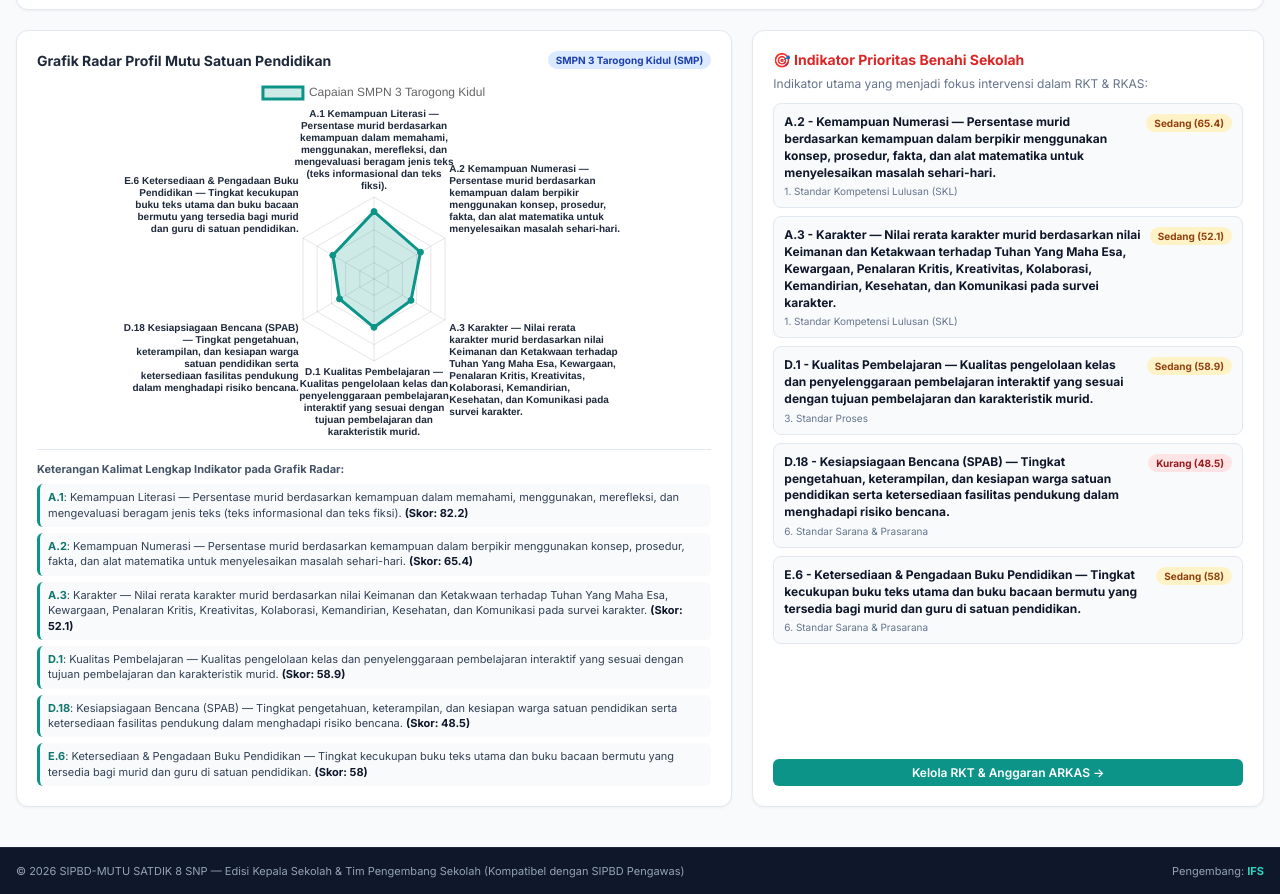
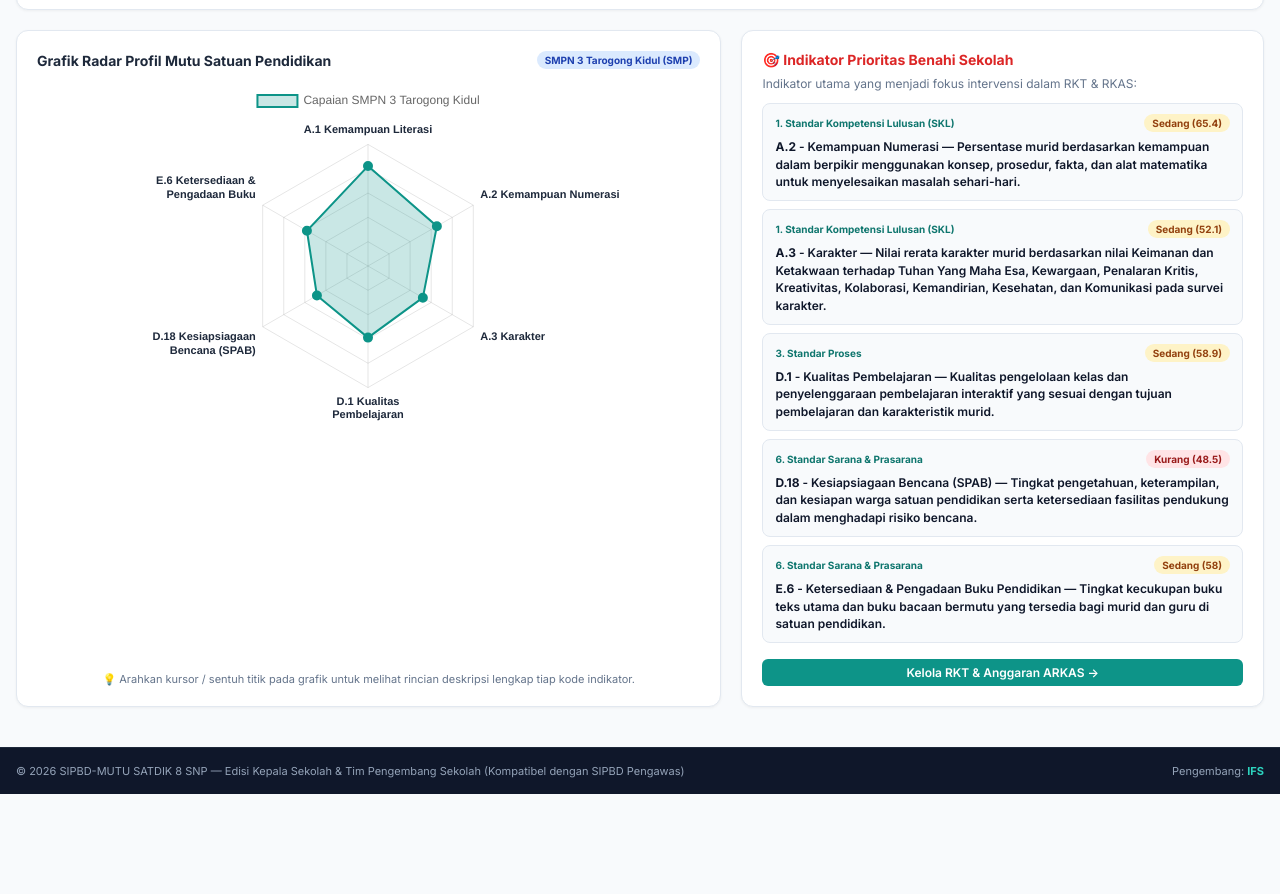
Before and after one commit to idafaridlah41/SIPBD-MUTU-SATDIK, a plain HTML site: page index.html in a window 1280 px wide. Shown: the part 786-1680 px from the top of the page. After the commit the page ends 1580 px from the top, so only its background shows below. Drawn offline with nearby package versions, Linux system fonts and the light colour scheme.

Commit message:
index.html

```diff
--- a/index.html
+++ b/index.html
@@ -71,7 +71,7 @@
         .grid-5 { display: grid; grid-template-columns: repeat(auto-fit, minmax(190px, 1fr)); gap: 16px; }
         .grid-4 { display: grid; grid-template-columns: repeat(auto-fit, minmax(220px, 1fr)); gap: 16px; }
         .grid-3 { display: grid; grid-template-columns: repeat(auto-fit, minmax(280px, 1fr)); gap: 16px; }
-        .grid-2-1 { display: grid; grid-template-columns: 1.4fr 1fr; gap: 20px; }
+        .grid-2-1 { display: grid; grid-template-columns: 1.35fr 1fr; gap: 20px; }
         @media (max-width: 900px) { .grid-2-1 { grid-template-columns: 1fr; } }
 
         /* Form Controls */
@@ -471,15 +471,19 @@
             </div>
 
             <div class="grid-2-1">
-                <div class="card">
+                <div class="card" style="display: flex; flex-direction: column; justify-content: space-between;">
+                    <div>
                         <div style="display: flex; justify-content: space-between; align-items: center; margin-bottom: 8px; flex-wrap: wrap; gap: 6px;">
                             <h3 style="font-size: 14px; font-weight: 700;">Grafik Radar Profil Mutu Satuan Pendidikan</h3>
-                        <span id="radarSubtitleBadge" class="badge badge-blue">Jenjang SMP</span>
+                            <span id="radarSubtitleBadge" class="badge badge-blue">SMPN 3 Tarogong Kidul (SMP)</span>
                         </div>
                         <div style="height: 360px; position: relative;">
                             <canvas id="radarChart"></canvas>
                         </div>
-                    <div id="radarLegendDetails" style="margin-top: 12px; padding-top: 12px; border-top: 1px solid #e2e8f0; display: flex; flex-direction: column; gap: 6px;"></div>
+                    </div>
+                    <p style="font-size: 11px; color: #64748b; margin-top: 8px; text-align: center;">
+                        💡 Arahkan kursor / sentuh titik pada grafik untuk melihat rincian deskripsi lengkap tiap kode indikator.
+                    </p>
                 </div>
 
                 <div class="card" style="display: flex; flex-direction: column; justify-content: space-between;">
@@ -848,69 +852,90 @@
             "8. Standar Pembiayaan"
         ];
 
-        // Kamus Indikator Lengkap Resmi Rapor Pendidikan (Dikdasmen)
+        // Kamus Indikator Lengkap & Klu Judul Singkat Resmi Rapor Pendidikan (Dikdasmen)
         const INDICATOR_SNP_DICTIONARY = {
             "A.1": {
+                short: "Kemampuan Literasi",
                 name: "Kemampuan Literasi — Persentase murid berdasarkan kemampuan dalam memahami, menggunakan, merefleksi, dan mengevaluasi beragam jenis teks (teks informasional dan teks fiksi).",
                 snp: "1. Standar Kompetensi Lulusan (SKL)"
             },
             "A.2": {
+                short: "Kemampuan Numerasi",
                 name: "Kemampuan Numerasi — Persentase murid berdasarkan kemampuan dalam berpikir menggunakan konsep, prosedur, fakta, dan alat matematika untuk menyelesaikan masalah sehari-hari.",
                 snp: "1. Standar Kompetensi Lulusan (SKL)"
             },
             "A.3": {
+                short: "Karakter",
                 name: "Karakter — Nilai rerata karakter murid berdasarkan nilai Keimanan dan Ketakwaan terhadap Tuhan Yang Maha Esa, Kewargaan, Penalaran Kritis, Kreativitas, Kolaborasi, Kemandirian, Kesehatan, dan Komunikasi pada survei karakter.",
                 snp: "1. Standar Kompetensi Lulusan (SKL)"
             },
             "C.1": {
+                short: "Proporsi GTK Bersertifikat",
                 name: "Proporsi GTK Bersertifikat — Persentase guru dan kepala sekolah yang memiliki sertifikat pendidik di satuan pendidikan.",
                 snp: "5. Standar Pendidik & Tenaga Kependidikan"
             },
             "C.3": {
+                short: "Pengalaman Pelatihan GTK",
                 name: "Pengalaman Pelatihan GTK — Persentase guru yang pernah mengikuti pelatihan pengetahuan bidang studi, pedagogi, manajerial, atau pelatihan lain melalui platform/lembaga resmi.",
                 snp: "5. Standar Pendidik & Tenaga Kependidikan"
             },
+            "C.4": {
+                short: "Kompetensi Pendidik",
+                name: "Kompetensi Pendidik — Nilai rerata terkait kompetensi pendidik yang terdiri dari kompetensi pedagogik, kepribadian, sosial, dan profesional dalam melaksanakan tugas dan fungsinya.",
+                snp: "5. Standar Pendidik & Tenaga Kependidikan"
+            },
             "D.1": {
+                short: "Kualitas Pembelajaran",
                 name: "Kualitas Pembelajaran — Kualitas pengelolaan kelas dan penyelenggaraan pembelajaran interaktif yang sesuai dengan tujuan pembelajaran dan karakteristik murid.",
                 snp: "3. Standar Proses"
             },
             "D.2": {
+                short: "Refleksi & Perbaikan Pembelajaran",
                 name: "Refleksi dan Perbaikan Pembelajaran oleh Guru — Tingkat aktivitas refleksi dan perbaikan praktik pembelajaran yang dilakukan oleh guru secara mandiri maupun melalui komunitas belajar.",
                 snp: "3. Standar Proses"
             },
             "D.3": {
+                short: "Kepemimpinan Instruksional",
                 name: "Kepemimpinan Instruksional — Tingkat kepemimpinan kepala satuan pendidikan dalam menyusun dan mengomunikasikan visi-misi, pengembangan kurikulum, serta dukungan perbaikan pembelajaran.",
                 snp: "7. Standar Pengelolaan"
             },
             "D.4": {
+                short: "Iklim Keamanan Satuan Pendidikan",
                 name: "Iklim Keamanan Satuan Pendidikan — Tingkat rasa aman dan kenyamanan murid dari perundungan, hukuman fisik, kekerasan seksual, dan penyalahgunaan narkoba di lingkungan sekolah.",
                 snp: "6. Standar Sarana & Prasarana"
             },
             "D.8": {
+                short: "Iklim Kebinekaan",
                 name: "Iklim Kebinekaan — Kondisi satuan pendidikan yang menunjukkan sikap dan perilaku kepala sekolah serta guru dalam menerapkan toleransi agama dan budaya serta komitmen kebangsaan.",
                 snp: "3. Standar Proses"
             },
             "D.10": {
+                short: "Iklim Inklusivitas",
                 name: "Iklim Inklusivitas — Tingkat layanan pendidikan dan dukungan satuan pendidikan terhadap murid penyandang disabilitas serta murid cerdas istimewa bakat istimewa.",
                 snp: "3. Standar Proses"
             },
             "D.18": {
+                short: "Kesiapsiagaan Bencana (SPAB)",
                 name: "Kesiapsiagaan Bencana (SPAB) — Tingkat pengetahuan, keterampilan, dan kesiapan warga satuan pendidikan serta ketersediaan fasilitas pendukung dalam menghadapi risiko bencana.",
                 snp: "6. Standar Sarana & Prasarana"
             },
             "E.1": {
+                short: "Partisipasi Warga Sekolah",
                 name: "Partisipasi Warga Satuan Pendidikan — Tingkat keterlibatan orang tua/wali murid dan peserta didik dalam perencanaan, pengembangan, dan pelaksanaan aktivitas di satuan pendidikan.",
                 snp: "7. Standar Pengelolaan"
             },
             "E.2": {
+                short: "Pemanfaatan Sumber Daya Sekolah",
                 name: "Proporsi Pemanfaatan Sumber Daya Sekolah untuk Peningkatan Mutu — Persentase pembelanjaan dana BOSP untuk pengembangan perpustakaan, kegiatan pembelajaran/ekstrakurikuler, dan peningkatan mutu GTK.",
                 snp: "8. Standar Pembiayaan"
             },
             "E.5": {
+                short: "Program & Kebijakan Sekolah",
                 name: "Program dan Kebijakan Satuan Pendidikan — Tingkat ketersediaan dan penerapan program serta kebijakan sekolah untuk mencegah perundungan, kekerasan seksual, intoleransi, dan rokok/napza.",
                 snp: "7. Standar Pengelolaan"
             },
             "E.6": {
+                short: "Ketersediaan & Pengadaan Buku",
                 name: "Ketersediaan & Pengadaan Buku Pendidikan — Tingkat kecukupan buku teks utama dan buku bacaan bermutu yang tersedia bagi murid dan guru di satuan pendidikan.",
                 snp: "6. Standar Sarana & Prasarana"
             }
@@ -929,6 +954,26 @@
                 }
             }
             return true;
+        }
+
+        // Mengambil klu/caption singkat yang utuh (tidak terpotong hurufnya) untuk Grafik Radar
+        function getShortIndicatorCaption(ind) {
+            const code = String(ind.code || "").trim().toUpperCase();
+            if (INDICATOR_SNP_DICTIONARY[code] && INDICATOR_SNP_DICTIONARY[code].short) {
+                return `${code} ${INDICATOR_SNP_DICTIONARY[code].short}`;
+            }
+            let rawName = String(ind.name || "").trim();
+            if (rawName.includes("—")) {
+                rawName = rawName.split("—")[0].trim();
+            } else if (rawName.includes(" - ")) {
+                rawName = rawName.split(" - ")[0].trim();
+            } else {
+                const splitMatch = rawName.match(/^(.+?)\s+(?:Persentase|Nilai rerata|Tingkat|Kualitas|Kondisi|Proporsi)\b/i);
+                if (splitMatch && splitMatch[1].length >= 5) {
+                    rawName = splitMatch[1].trim();
+                }
+            }
+            return `${code} ${rawName}`;
         }
 
         let schoolData = {
@@ -979,7 +1024,6 @@
                     const parsed = JSON.parse(raw);
                     if (parsed && parsed.schoolName) {
                         schoolData = { ...schoolData, ...parsed };
-                        // Bersihkan otomatis jika sebelumnya sempat tersedot URL atau indikator SMK
                         if (String(schoolData.schoolName).startsWith("http")) {
                             schoolData.schoolName = "SMPN 3 Tarogong Kidul";
                         }
@@ -1003,7 +1047,6 @@
             const beforeCount = schoolData.indicators.length;
             schoolData.indicators = schoolData.indicators.filter(ind => {
                 if (!isIndicatorAllowedForJenjang(ind.code, ind.name, jenjang)) return false;
-                // Lengkapi kalimat deskripsi jika masih singkat dan tersedia di kamus
                 if (INDICATOR_SNP_DICTIONARY[ind.code] && ind.name.length < 40) {
                     ind.name = INDICATOR_SNP_DICTIONARY[ind.code].name;
                 }
@@ -1014,7 +1057,7 @@
             syncAllUI();
             showToast(removed > 0
                 ? `${removed} indikator di luar jenjang ${jenjang} berhasil dihapus & kalimat dilengkapi!`
-                : `Seluruh indikator sudah sesuai jenjang ${jenjang} dengan kalimat lengkap!`);
+                : `Seluruh indikator sudah sesuai jenjang ${jenjang}!`);
         }
 
         function handlePrintDocument() {
@@ -1046,7 +1089,7 @@
             const numObj = schoolData.indicators.find(i => i.code === 'A.2');
             const litStr = litObj ? `${litObj.skor} (${litObj.capaian})` : '-';
             const numStr = numObj ? `${numObj.skor} (${numObj.capaian})` : '-';
-            const prioList = schoolData.indicators.filter(i => i.capaian !== 'Baik').map(i => `${i.code} ${i.name.split('—')[0].trim()}`).slice(0, 3).join(', ') || 'Terpenuhi';
+            const prioList = schoolData.indicators.filter(i => i.capaian !== 'Baik').map(i => getShortIndicatorCaption(i)).slice(0, 3).join(', ') || 'Terpenuhi';
             const totArkas = (schoolData.arkas || []).reduce((acc, a) => acc + ((parseFloat(a.vol) || 0) * (parseFloat(a.price) || 0)), 0);
 
             return [
@@ -1298,9 +1341,9 @@
         }
 
         /* ----------------------------------------------------
-           HELPER PEMBUNGKUS KALIMAT LENGKAP UNTUK RADAR
+           HELPER PEMBUNGKUS KALIMAT UNTUK RADAR
         ---------------------------------------------------- */
-        function wrapRadarLabel(fullText, maxCharsPerLine = 32) {
+        function wrapRadarLabel(fullText, maxCharsPerLine = 24) {
             const words = String(fullText || "").split(/\s+/);
             const lines = [];
             let currentLine = "";
@@ -1366,7 +1409,7 @@
                 grid.appendChild(card);
             });
 
-            // Priority List
+            // Priority List (Sebelah Kanan — Kalimat Lengkap & Badge Rapi Tidak Terpotong)
             const prioContainer = document.getElementById('priorityListDashboard');
             prioContainer.innerHTML = '';
             const prioList = inds.filter(i => i.capaian !== 'Baik').slice(0, 5);
@@ -1375,54 +1418,56 @@
             } else {
                 prioList.forEach(p => {
                     prioContainer.innerHTML += `
-                        <div style="background:#f8fafc; border:1px solid #e2e8f0; padding:10px; border-radius:8px; display:flex; justify-content:space-between; align-items:flex-start; gap:8px;">
-                            <div>
-                                <div style="font-weight:700; font-size:12px; line-height:1.4; color:#0f172a;">${esc(p.code)} - ${esc(p.name)}</div>
-                                <div style="font-size:10px; color:#64748b; margin-top:4px;">${esc(p.snp)}</div>
-                            </div>
+                        <div style="background:#f8fafc; border:1px solid #e2e8f0; padding:10px 12px; border-radius:8px; display:flex; flex-direction:column; gap:6px;">
+                            <div style="display:flex; justify-content:space-between; align-items:center; gap:8px;">
+                                <span style="font-size:10px; font-weight:700; color:#0f766e;">${esc(p.snp)}</span>
                                 <span class="badge ${p.capaian === 'Kurang' ? 'badge-rose' : 'badge-amber'}">${esc(p.capaian)} (${p.skor})</span>
+                            </div>
+                            <div style="font-weight:600; font-size:12px; line-height:1.45; color:#0f172a;">
+                                <strong>${esc(p.code)}</strong> - ${esc(p.name)}
+                            </div>
                         </div>
                     `;
                 });
             }
 
-            // Radar Chart (Kalimat Lengkap & Rapi)
+            // Radar Chart (Klu Caption Singkat Utuh Tanpa Terpotong)
             const radarSlice = inds.slice(0, 6);
-            const legendBox = document.getElementById('radarLegendDetails');
-            if (legendBox) {
-                legendBox.innerHTML = `<div style="font-size:11px; font-weight:700; color:#475569; margin-bottom:2px;">Keterangan Kalimat Lengkap Indikator pada Grafik Radar:</div>` +
-                    radarSlice.map(i => `
-                        <div style="font-size:11px; color:#334155; line-height:1.4; background:#f8fafc; padding:6px 8px; border-radius:6px; border-left:3px solid #0d9488;">
-                            <strong style="color:#0f766e;">${esc(i.code)}</strong>: ${esc(i.name)} <span style="font-weight:700; color:#0f172a;">(Skor: ${i.skor})</span>
-                        </div>
-                    `).join('');
-            }
-
             const ctx = document.getElementById('radarChart');
             if (!ctx || typeof Chart === 'undefined') return;
             if (radarChartInstance) radarChartInstance.destroy();
             radarChartInstance = new Chart(ctx, {
                 type: 'radar',
                 data: {
-                    labels: radarSlice.map(i => wrapRadarLabel(`${i.code} ${i.name}`, 34)),
+                    labels: radarSlice.map(i => wrapRadarLabel(getShortIndicatorCaption(i), 22)),
                     datasets: [{
                         label: `Capaian ${schoolData.schoolName}`,
                         data: radarSlice.map(i => i.skor),
-                        backgroundColor: 'rgba(13, 148, 136, 0.2)',
+                        backgroundColor: 'rgba(13, 148, 136, 0.22)',
                         borderColor: '#0d9488',
-                        pointBackgroundColor: '#0d9488'
+                        borderWidth: 2,
+                        pointBackgroundColor: '#0d9488',
+                        pointRadius: 4
                     }]
                 },
                 options: {
                     responsive: true,
                     maintainAspectRatio: false,
+                    layout: {
+                        padding: { top: 8, bottom: 8, left: 12, right: 12 }
+                    },
                     plugins: {
                         tooltip: {
                             callbacks: {
                                 title: function(items) {
                                     const idx = items[0].dataIndex;
                                     const item = radarSlice[idx];
-                                    return item ? `${item.code} - ${item.name}` : '';
+                                    return item ? getShortIndicatorCaption(item) : '';
+                                },
+                                afterBody: function(items) {
+                                    const idx = items[0].dataIndex;
+                                    const item = radarSlice[idx];
+                                    return item ? wrapRadarLabel(item.name, 48) : [];
                                 }
                             }
                         }
@@ -1433,8 +1478,9 @@
                             max: 100,
                             ticks: { stepSize: 20, display: false },
                             pointLabels: {
-                                font: { size: 10, weight: '600' },
-                                color: '#1e293b'
+                                font: { size: 11, weight: '700' },
+                                color: '#1e293b',
+                                padding: 8
                             }
                         }
                     }
@@ -1489,7 +1535,7 @@
                 tr.innerHTML = `
                     <td>
                         <select class="form-control" style="font-size:11px;" onchange="setField('reflections',${idx},'indicator',this.value)">
-                            ${schoolData.indicators.map(i => `<option value="${i.code} ${i.name}" ${ref.indicator.includes(i.code) ? 'selected' : ''}>${i.code} - ${i.name.split('—')[0].trim()}</option>`).join('')}
+                            ${schoolData.indicators.map(i => `<option value="${i.code} ${i.name}" ${ref.indicator.includes(i.code) ? 'selected' : ''}>${getShortIndicatorCaption(i)}</option>`).join('')}
                         </select>
                     </td>
                     ${ce('reflections', idx, 'fact', ref.fact)}
@@ -1515,7 +1561,7 @@
 
         function autoGenerateAIReflections() {
             schoolData.reflections = schoolData.indicators.filter(i => i.capaian !== 'Baik').map(i => {
-                const shortTitle = i.name.split('—')[0].trim();
+                const shortTitle = getShortIndicatorCaption(i).replace(/^[A-E]\.\d+\s+/, '');
                 return {
                     indicator: `${i.code} ${i.name}`,
                     fact: `Skor ${i.skor} (${i.capaian}) pada Rapor Pendidikan ${schoolData.schoolName}.`,
@@ -1686,8 +1732,8 @@
             document.getElementById('repKepsekPrint').textContent = schoolData.kepsekName || "( ________________________ )";
             document.getElementById('repKepsekNipPrint').textContent = schoolData.kepsekNIP ? `NIP. ${schoolData.kepsekNIP}` : "NIP. ........................................";
 
-            const kuat = schoolData.indicators.filter(i => i.capaian === 'Baik').map(i => i.name.split('—')[0].trim()).join(', ') || 'indikator standar';
-            const benahi = schoolData.indicators.filter(i => i.capaian !== 'Baik').map(i => i.name.split('—')[0].trim()).join(', ') || 'peningkatan berkelanjutan';
+            const kuat = schoolData.indicators.filter(i => i.capaian === 'Baik').map(i => getShortIndicatorCaption(i).replace(/^[A-E]\.\d+\s+/, '')).join(', ') || 'indikator standar';
+            const benahi = schoolData.indicators.filter(i => i.capaian !== 'Baik').map(i => getShortIndicatorCaption(i).replace(/^[A-E]\.\d+\s+/, '')).join(', ') || 'peningkatan berkelanjutan';
 
             document.getElementById('repExecSummary').innerHTML = `
                 Dokumen Evaluasi Diri Satuan Pendidikan (EDS) dan Perencanaan Berbasis Data (PBD) <strong>${esc(schoolData.schoolName)}</strong>
@@ -1782,7 +1828,10 @@
                 </div>
             `).join('') : '<div style="color:#059669; font-weight:600;">✓ Kondisi standar ini baik / belum ada catatan masalah.</div>';
 
-            const rkts = schoolData.rkt.filter(r => inds.some(i => r.program.toLowerCase().includes(i.name.split('—')[0].trim().toLowerCase()) || r.kegiatan.toLowerCase().includes(i.name.split('—')[0].trim().toLowerCase())));
+            const rkts = schoolData.rkt.filter(r => inds.some(i => {
+                const shortTitle = getShortIndicatorCaption(i).replace(/^[A-E]\.\d+\s+/, '').toLowerCase();
+                return r.program.toLowerCase().includes(shortTitle) || r.kegiatan.toLowerCase().includes(shortTitle);
+            }));
             document.getElementById('snpModalRktBody').innerHTML = rkts.length ? rkts.map(r => `
                 <tr>
                     <td style="font-weight:700;">${esc(r.program)}</td>
@@ -1866,7 +1915,6 @@
                                     }
 
                                     const dict = INDICATOR_SNP_DICTIONARY[cellCode] || { name: indName || `Indikator ${cellCode}`, snp: STANDAR_NASIONAL_PENDIDIKAN[0] };
-                                    // Gunakan kalimat lengkap dari kamus jika tersedia, atau gabungkan dengan teks Excel
                                     const fullDisplayName = dict.name || indName;
                                     const finalSkor = skorVal !== null ? skorVal : 65.0;
                                     const finalCap = capaianVal || (finalSkor >= 70 ? "Baik" : (finalSkor >= 50 ? "Sedang" : "Kurang"));
```
Lines whose indentation alone changed are shown as unchanged.
